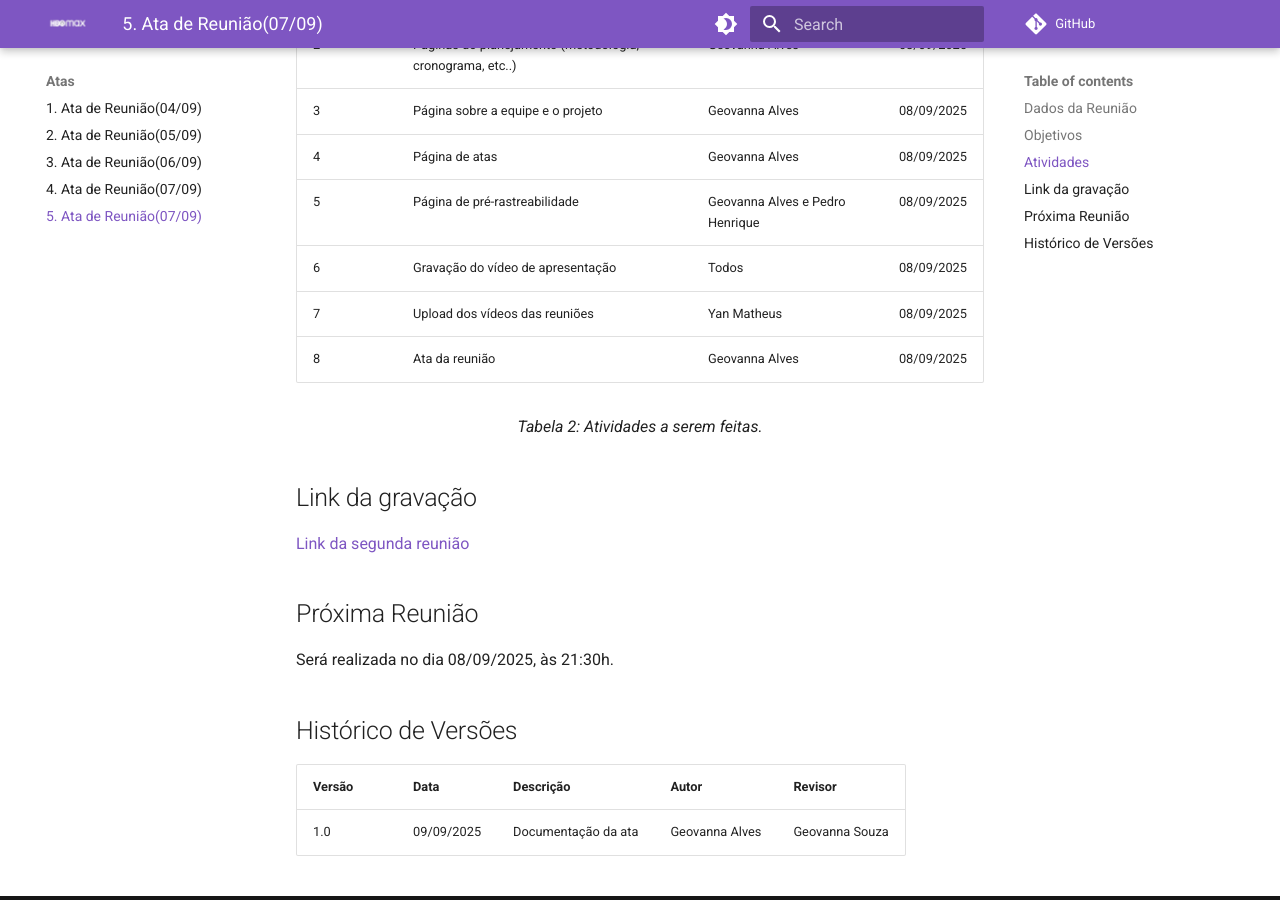
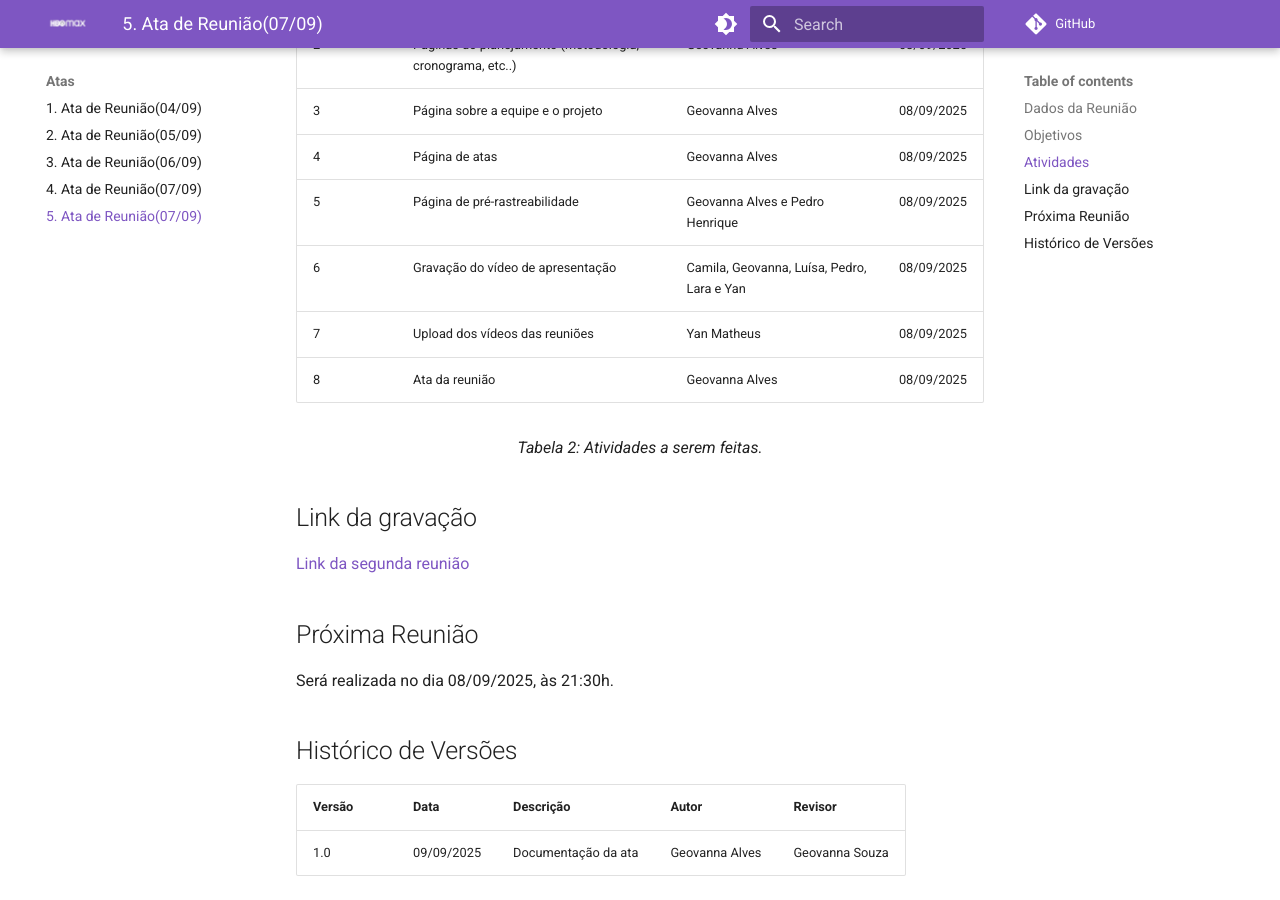
Before and after one commit to Requisitos-de-Software/2025.2-Grupo05, an MkDocs documentation site: the page built from docs/Atas/ata07-09.md, in a window 1280 px wide and 900 px high, scrolled down 828 px. Built offline with MkDocs 1.6.1 and Material for MkDocs 9.7.7, drawn with Linux system fonts in a browser that asks for light colours; comment, search, counter and statistics services are not loaded.

Commit message:
Update ata07-09.md

```diff
--- a/docs/Atas/ata07-09.md
+++ b/docs/Atas/ata07-09.md
@@ -27,7 +27,7 @@ A seguir temos a <i>Tabela 2</i> que mostra como ficou divididas nossas atividad
 | 3|  Página sobre a equipe e o projeto| Geovanna Alves | 08/09/2025|
 | 4|  Página de atas | Geovanna Alves | 08/09/2025|
 | 5|  Página de pré-rastreabilidade| Geovanna Alves e Pedro Henrique | 08/09/2025|
-| 6|  Gravação do vídeo de apresentação| Todos | 08/09/2025|
+| 6|  Gravação do vídeo de apresentação|  Camila, Geovanna, Luísa, Pedro, Lara e Yan | 08/09/2025|
 | 7| Upload dos vídeos das reuniões | Yan Matheus| 08/09/2025|
 | 8| Ata da reunião | Geovanna Alves | 08/09/2025|
 <figcaption align="center">Tabela 2: Atividades a serem feitas.</figcaption>
```
